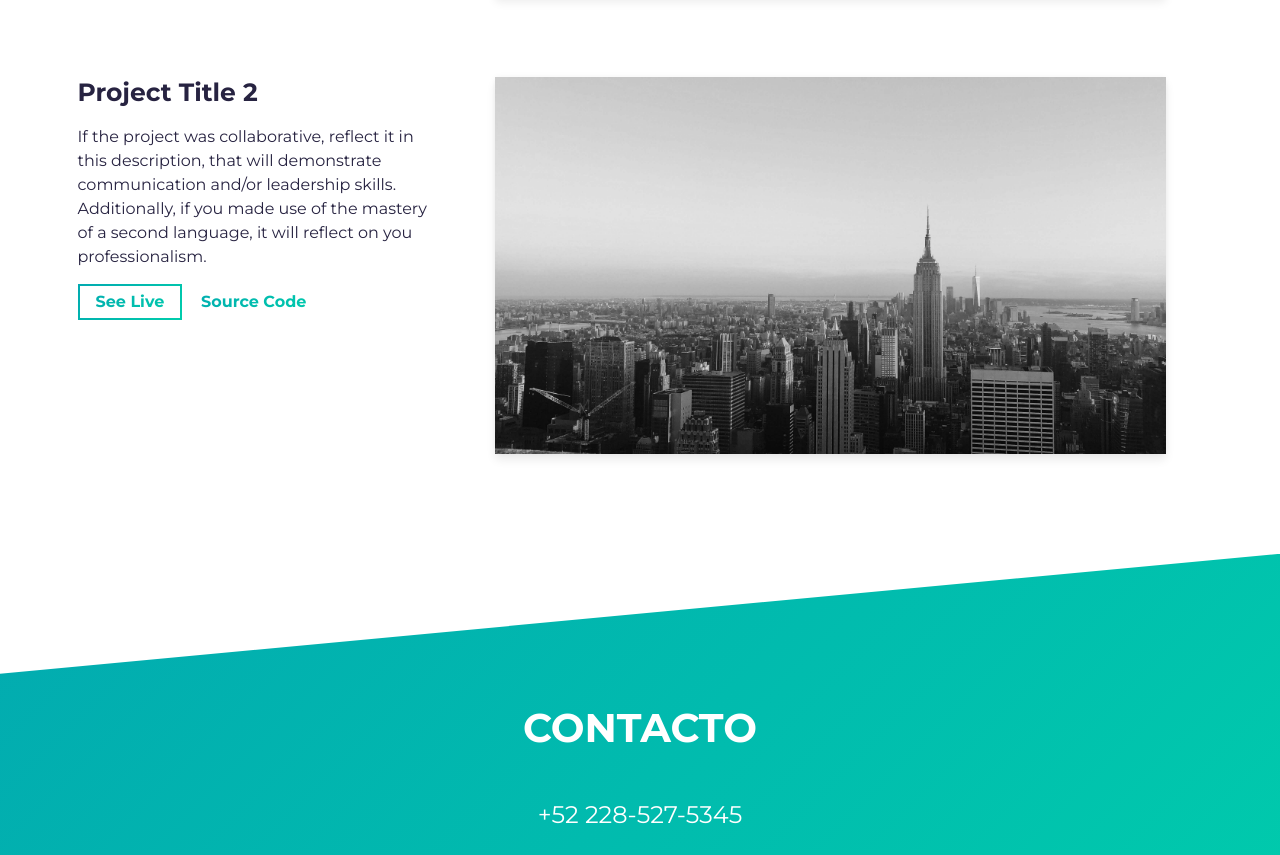
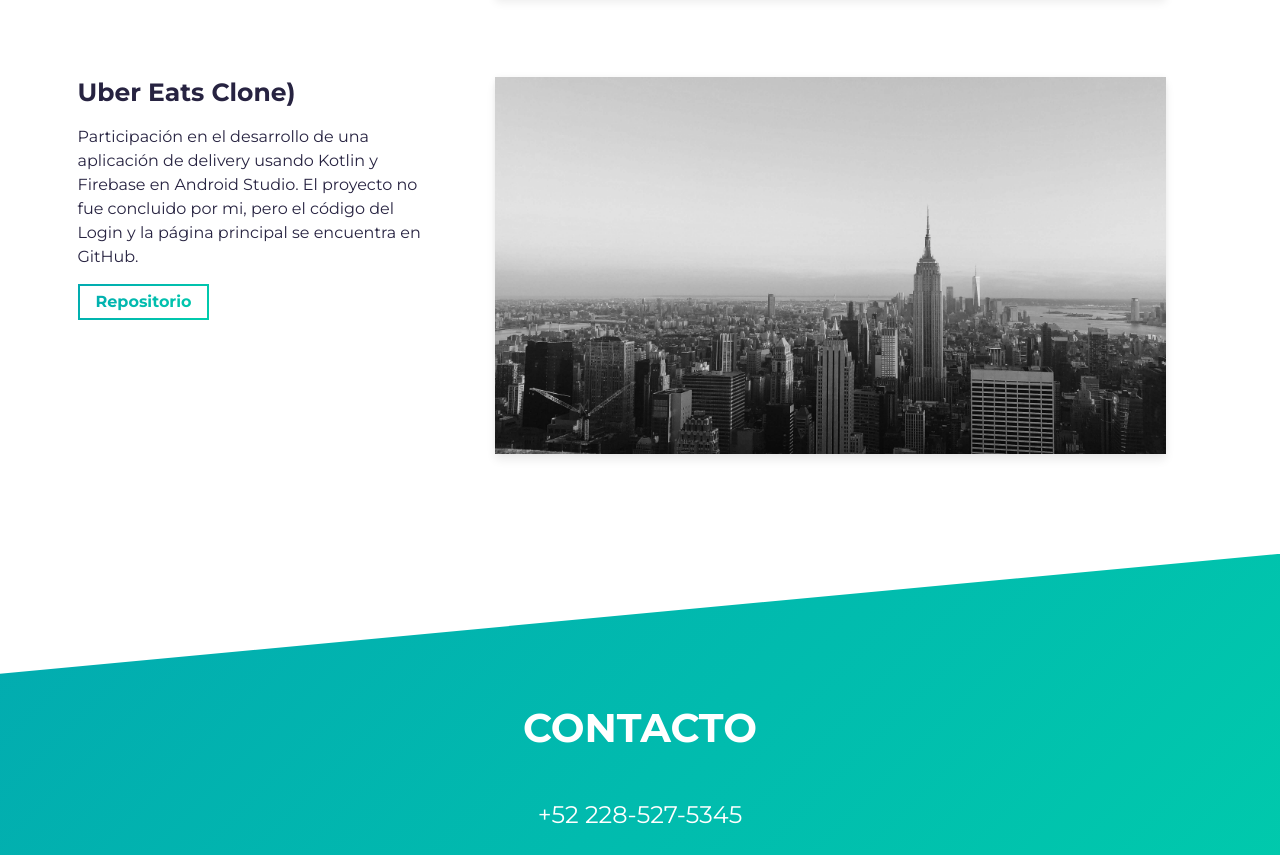
Before and after one commit to notSickboy/DiegoMtz.io, a website built with Parcel: page src/index.html in a window 1280 px wide. Shown: the part 2362-3217 px from the top of the page. Built offline with nearby package versions, Linux system fonts and the light colour scheme.

Commit message:
Update index.html

```diff
--- a/src/index.html
+++ b/src/index.html
@@ -198,28 +198,20 @@
           <div class="row">
             <div class="col-lg-4 col-sm-12">
               <div class="project-wrapper__text load-hidden">
-                <h3 class="project-wrapper__text-title">Project Title 2</h3>
+                <h3 class="project-wrapper__text-title">Uber Eats Clone)</h3>
                 <div>
                   <p class="mb-4">
-                    If the project was collaborative, reflect it in this description, that will demonstrate communication and/or leadership skills.
-                    Additionally, if you made use of the mastery of a second language, it will reflect on you professionalism.
+                    Participación en el desarrollo de una aplicación de delivery usando Kotlin y Firebase en Android Studio.
+                    El proyecto no fue concluido por mi, pero el código del Login y la página principal se encuentra en GitHub.
                   </p>
                 </div>
                 <a
                   rel="noreferrer"
                   target="_blank"
                   class="cta-btn cta-btn--hero"
-                  href="#!"
+                  href="https://github.com/notSickboy/HayVaClient"
                 >
-                  See Live
-                </a>
-                <a
-                  rel="noreferrer"
-                  target="_blank"
-                  class="cta-btn text-color-main"
-                  href="#!"
-                >
-                  Source Code
+                  Repositorio
                 </a>
               </div>
             </div>
```
